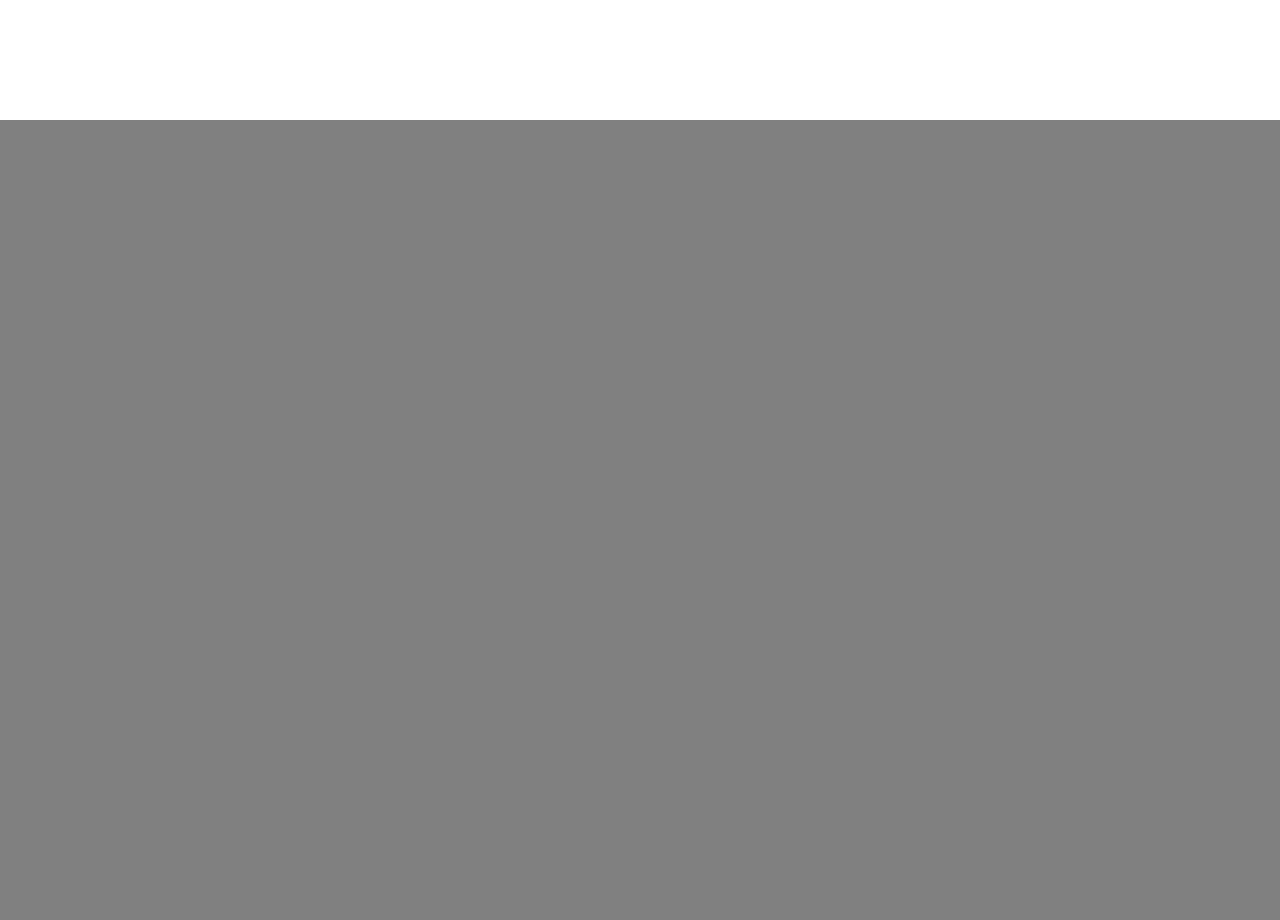
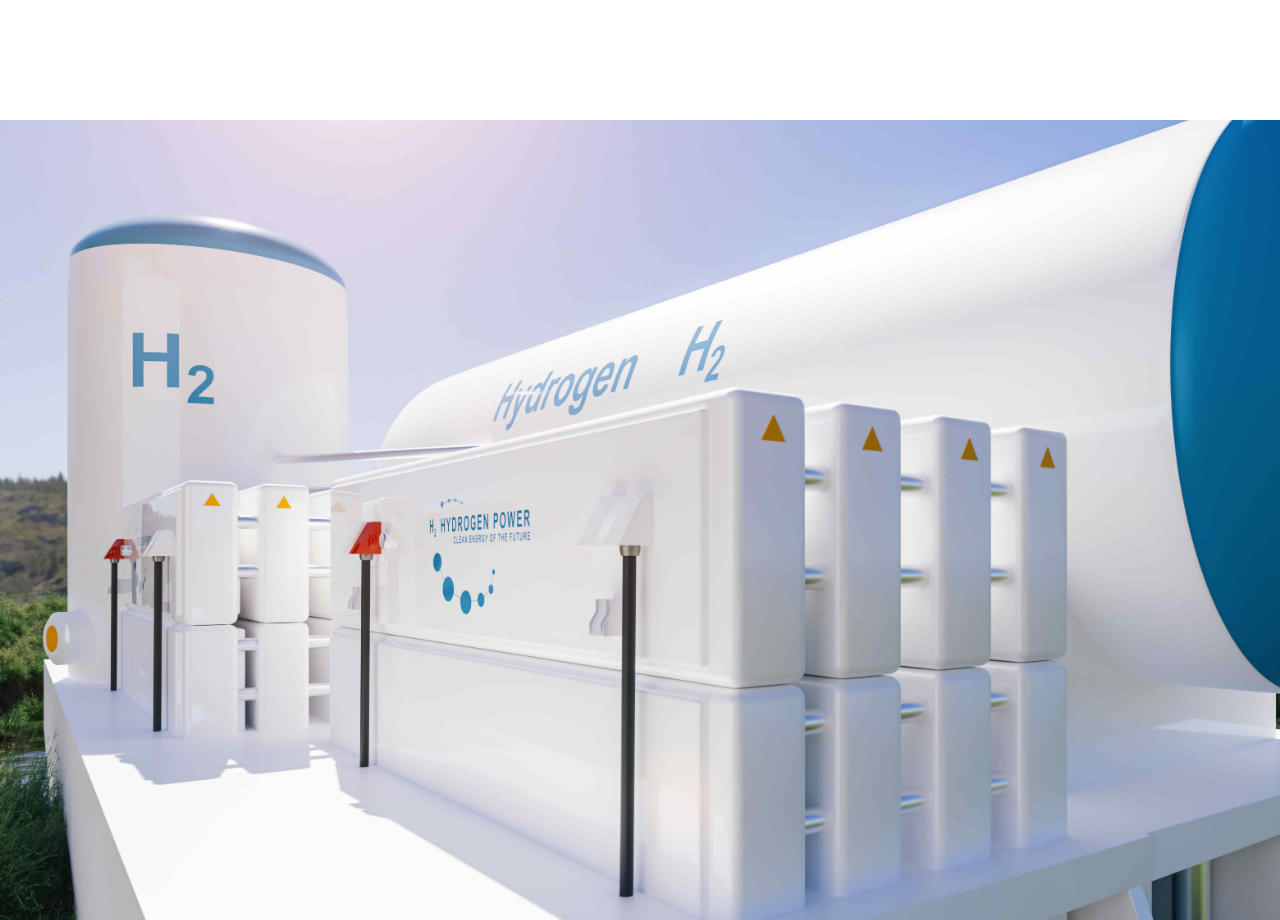
Before and after one commit to Markuss95/hsystem, a React (Create React App) app: page / in a window 1280 px wide. Shown: the part 1480-2400 px from the top of the page. Built offline with nearby package versions, Linux system fonts and the light colour scheme.

Commit message:
Bcg for landingpagestation

```diff
--- a/src/components/LandingPageStation.tsx
+++ b/src/components/LandingPageStation.tsx
@@ -1,13 +1,30 @@
 import styled from "styled-components";
+import hydrogenStation from "../assets/HydrogenStation.jpg";
 const LandingPageStation = () => {
-  return <Wrapper></Wrapper>;
+  return (
+    <Wrapper>
+      <img
+        className="background-img"
+        src={hydrogenStation}
+        alt="Hydrogen Station"
+      />
+    </Wrapper>
+  );
 };
 
 const Wrapper = styled.div`
   position: relative;
   height: 100vh;
   width: 100vw;
-  background: gray;
+
+  .background-img {
+    position: absolute;
+    object-fit: cover;
+    top: 0;
+    left: 0;
+    height: 100vh;
+    width: 100vw;
+  }
 `;
 
 export default LandingPageStation;
```
Also changed, not shown: src/assets/HydrogenStation - Copy.jpg (added), src/assets/HydrogenStation.jpg (added).
